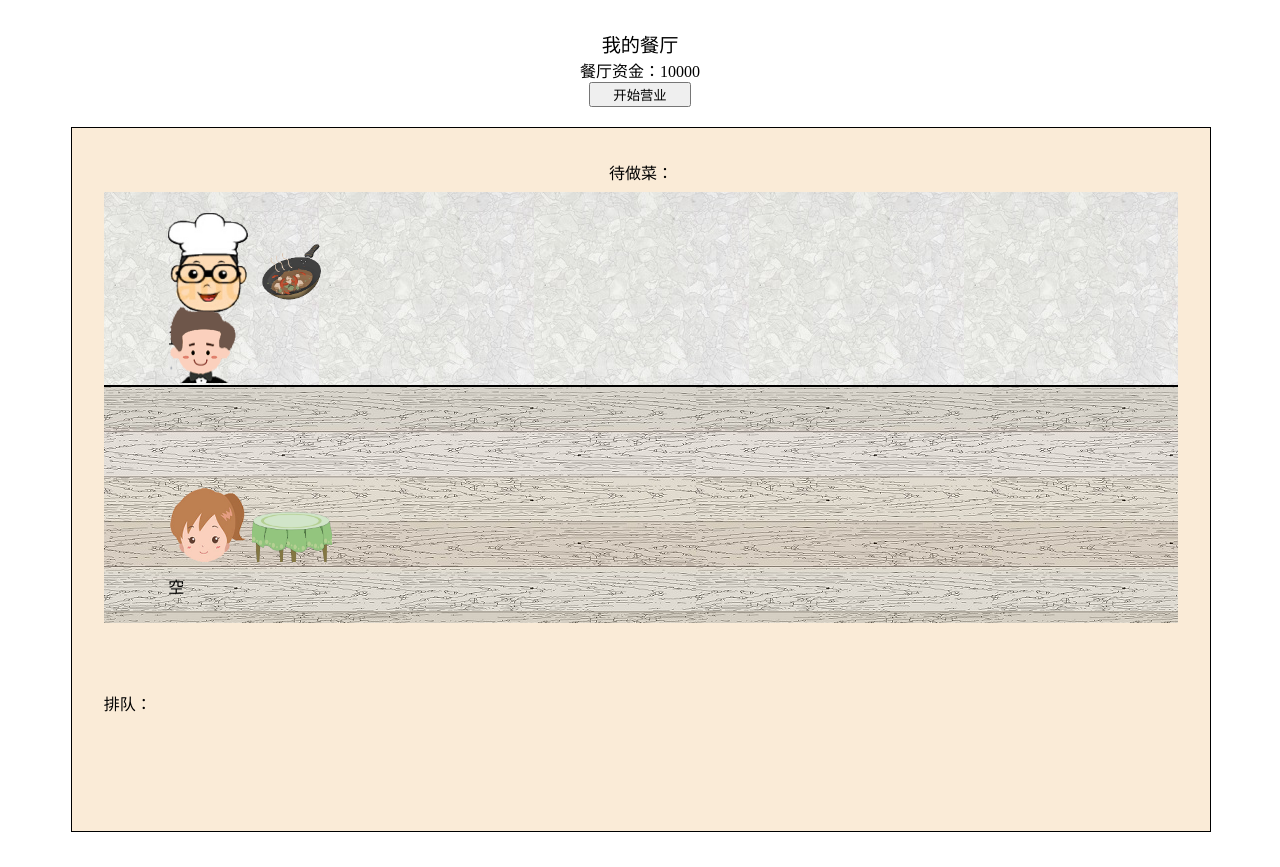
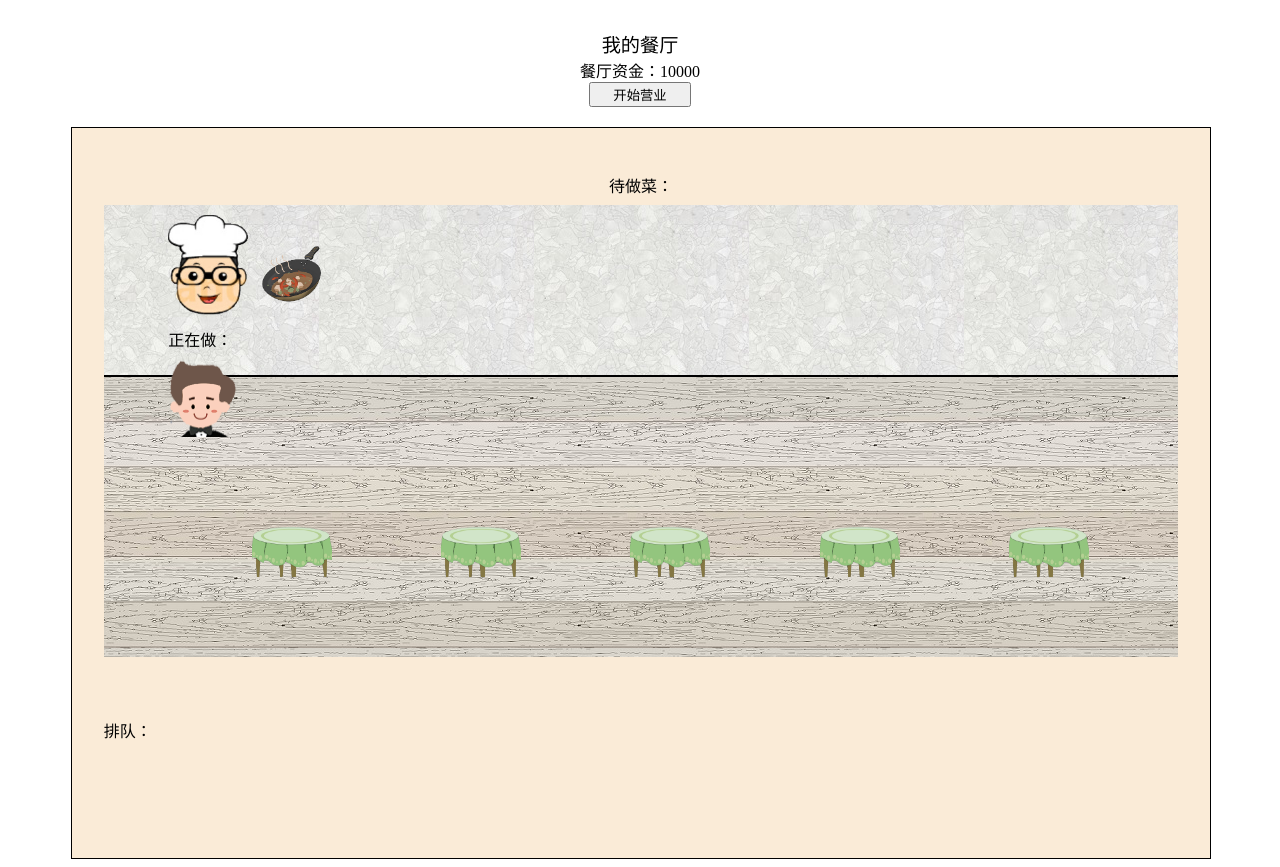
Before and after one commit to wzzzzzz/baidu-web, a plain HTML site: page base4253/restaurant.html in a window 1280 px wide. Before the commit the page ends 840 px from the top, so only its background shows below. Drawn offline with Linux system fonts and the light colour scheme.

Commit message:
20190516

```diff
--- a/base4253/restaurant.html
+++ b/base4253/restaurant.html
@@ -21,10 +21,30 @@
                 </div>
             </div>
             <div id="dininghall">
-                <div id="guest">
-                    <img src="img/1.png" width="80px" height="100px">
+                <div id="seat">
+                    <img src="img/0.png" width="80px" height="100px">
                     <img src="img/table3.png" width="80px" height="50px" id="tableimg">
-                    <div id="ordername" >空</div>
+                    <div id="ordername" > </div>
+                </div>
+                <div id="seat">
+                    <img src="img/0.png" width="80px" height="100px">
+                    <img src="img/table3.png" width="80px" height="50px" id="tableimg">
+                    <div id="ordername" > </div>
+                </div>
+                <div id="seat">
+                    <img src="img/0.png" width="80px" height="100px">
+                    <img src="img/table3.png" width="80px" height="50px" id="tableimg">
+                    <div id="ordername" > </div>
+                </div>
+                <div id="seat">
+                    <img src="img/0.png" width="80px" height="100px">
+                    <img src="img/table3.png" width="80px" height="50px" id="tableimg">
+                    <div id="ordername" > </div>
+                </div>
+                <div id="seat">
+                    <img src="img/0.png" width="80px" height="100px">
+                    <img src="img/table3.png" width="80px" height="50px" id="tableimg">
+                    <div id="ordername" > </div>
                 </div>
             </div>
             <div id="waiter">
--- a/base4253/restaurant.js
+++ b/base4253/restaurant.js
@@ -62,6 +62,7 @@
                     myrestaurant.money-=ww.cost;
                     renewmoney();
                 });
+                dishstate();
                 mychef.work();
             });
         }
@@ -89,7 +90,7 @@
     waiter.prototype.nextguest=function(s){
         //delete(g);???????????????????
         //mywaiter.move(-1);
-        var guestimg=document.getElementById("guest").getElementsByTagName("img")[0];
+        var guestimg=document.getElementById("seat").getElementsByTagName("img")[0];
         guestimg.src="img/0.png";
         var pro=new Promise(function(resolve){
             setTimeout(resolve,1000,s);
@@ -152,7 +153,6 @@
         if(dishtodo.length!=0){
             this.cooking=true;
             var cooking=dishtodo.shift();
-            dishstate();
             console.log("做菜"+cooking.name);
             this.status.innerHTML="正在做："+ cooking.name;
             var pro=new Promise(function(resolve, reject){
@@ -183,7 +183,7 @@
 
 function chefpromise(cookingdish){//只能传一个参数
     console.log("做好了"+cookingdish.name);
-
+    dishstate();
     cookingdish.state=1;
     mywaiter.work(cookingdish);
     mychef.work();
@@ -208,11 +208,12 @@
     this.dishcount=0;
     this.seat=0;
     this.money=0;
-    //document.getElementById("guest").getElementById("ordername");不行
-    this.status=document.getElementById("guest").getElementsByTagName("div")[0];
+    //document.getElementById("seat").getElementById("ordername");不行
+    this.status=document.getElementById("seat").getElementsByTagName("div")[0];
 }
 //点菜
 guest.prototype.order=function(){
+    this.status.innerHTML="点菜中";
     var thisguest=this;
     var pro=new Promise(function(resolve){
         setTimeout(resolve,2000,thisguest);
--- a/base4253/style.css
+++ b/base4253/style.css
@@ -25,7 +25,7 @@
 
 #showarea{
     width: 85%;
-    min-width: 600px;
+    min-width: 1000px;
     height: 500px;
     border-top: 1px solid black;
     border-left: 1px solid black;
@@ -34,15 +34,17 @@
     margin-right: 5%;
     margin-top: 20px;
     padding: 2.5%;
+    padding-top: 45px;
+    padding-bottom: 45px;
     background-color: antiquewhite;
 }
 
 #kitchen{
-    height: 30%;
+    height: 150px;
     border-bottom: 2px solid black;
     background-image: url(img/kitchen4.jpg);
     background-repeat: repeat;
-    padding: 2%;
+    padding: 10px;
     padding-left: 6%;
     padding-right: 6%;
 }
@@ -53,7 +55,7 @@
 
 #waiter{
     position: relative;
-    top:-320px;
+    top:-300px;
     /* background-color: antiquewhite; */
     height: 140px;
     padding-left: 6%;
@@ -65,18 +67,18 @@
 } */
 
 #dininghall{
-    height: 28%;
+    height: 140px;
     background-image: url(img/dininghall2.jpg);
     background-repeat: repeat;
     display: flex;
-    /* ???????????????????????????没明白 */
-    padding-top: 7%;
-    padding-bottom: 2%;
+    /* ???????????????????????????没明白这里怎么算的 */
+    padding-top: 100px;
+    padding-bottom: 40px;
     padding-left: 6%;
     padding-right: 6%;
 }
 
-#guest{
+#seat{
     flex: 1;
 }
 
@@ -84,12 +86,18 @@
     padding-top: 8px;
 }
 
+/* #ordername{
+    text-align: center;
+    padding-right: 30px;
+} */
+
 #todolist{
     padding-bottom: 8px;
 }
 
 #waiting{
     width: 85%;
+    min-width: 1000px;
     border-left: 1px solid black;
     border-right: 1px solid black;
     border-bottom: 1px solid black;
```
Also changed, not shown: base4253/img/330747-1G20310145687.jpg (deleted), base4253/img/330825-15052ZZ91085.jpg (deleted), base4253/img/5094_c84356e2c702a364ca35dafa1f762fb9.png_max.png.jpg (deleted), base4253/img/906.jpg (deleted), base4253/img/chef.jpg (deleted), base4253/img/guest.jpg (deleted), base4253/img/guest1.png (deleted), base4253/img/guest2.png (deleted), base4253/img/guest3.png (deleted), base4253/img/guest4.png (deleted), base4253/img/guest5.png (deleted), base4253/img/guest6.png (deleted).
